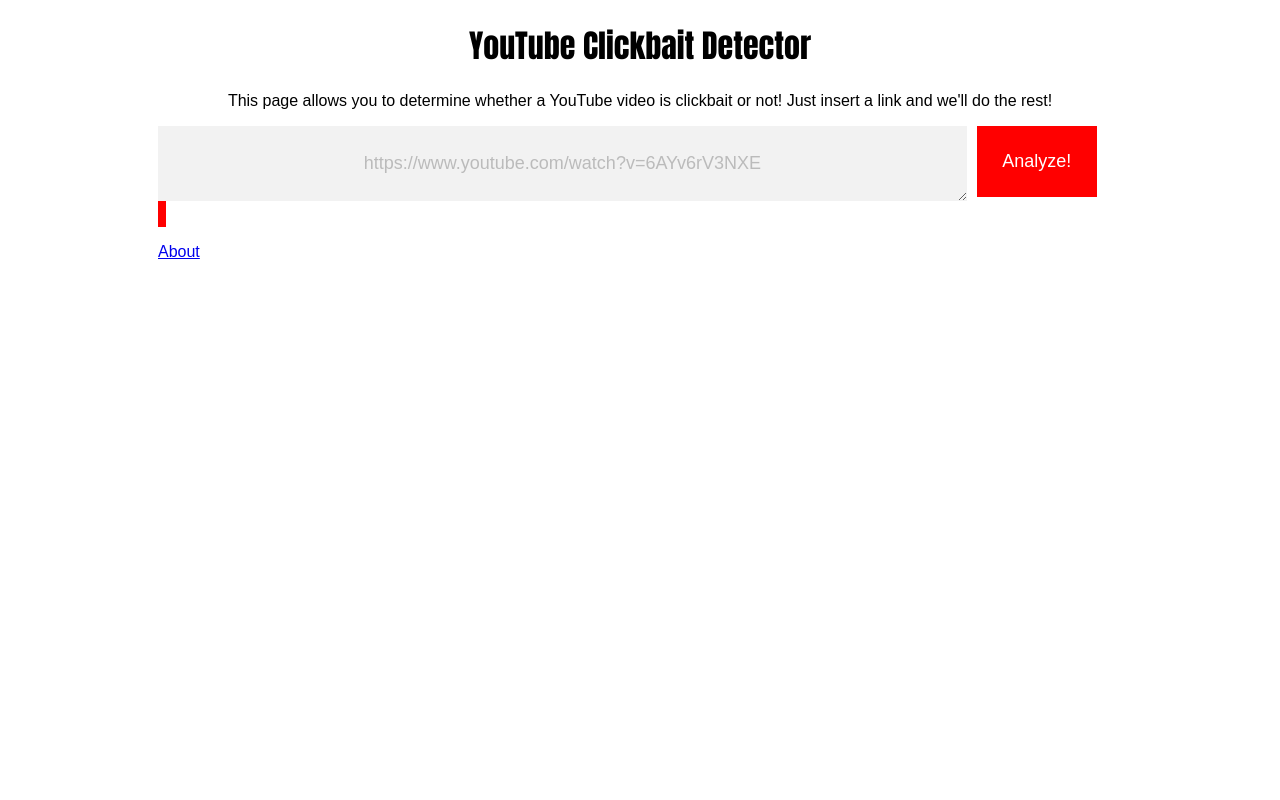
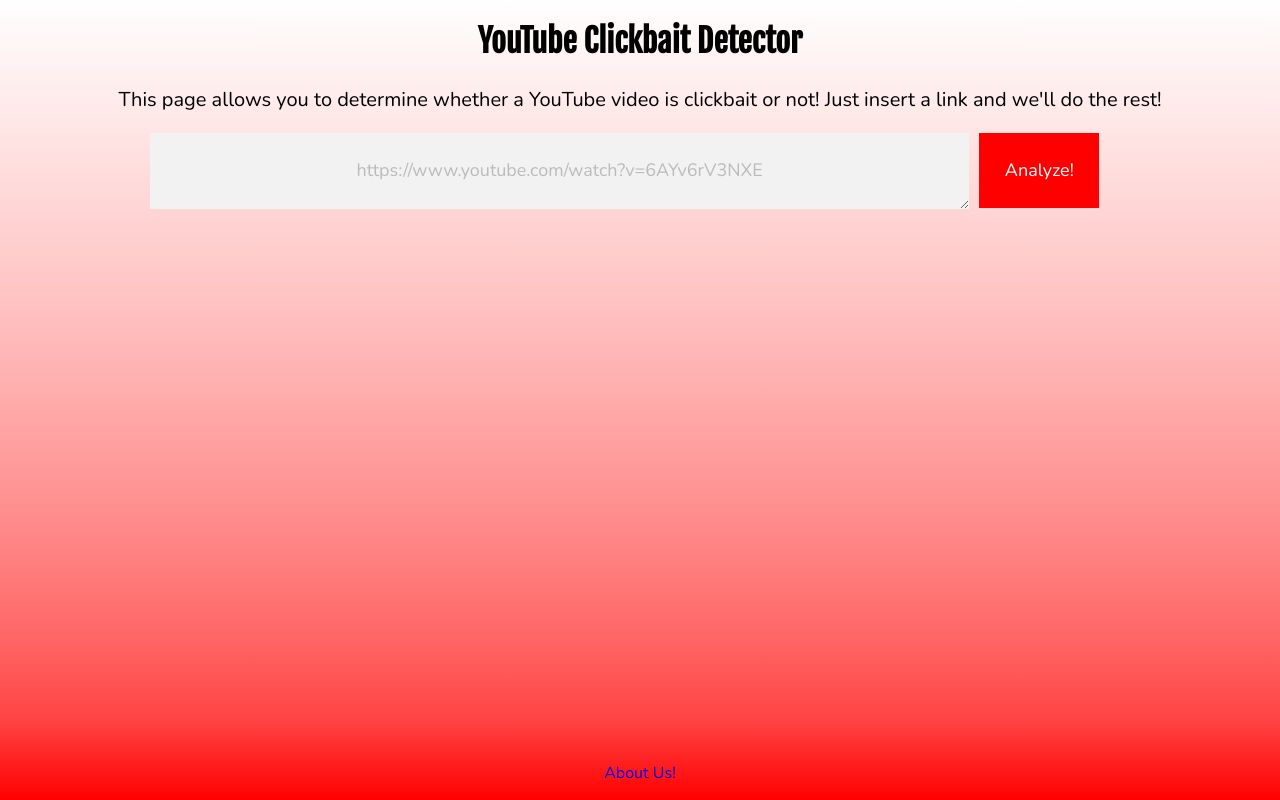
Before and after one commit to xiyang98/clickbait, a Flask app: page / in a window 1280 px wide. Run offline with Flask 2, Linux system fonts and the light colour scheme.

Commit message:
design and fonts pt 1

```diff
--- a/static/clickbaitHomeStyle.css
+++ b/static/clickbaitHomeStyle.css
@@ -1,20 +1,47 @@
+.about {
+    bottom: 0;
+    left: 0;
+    padding: 1rem;
+    position: absolute;
+    right: 0;
+    text-align: center;
+}
+
+#grad {
+    background-image: linear-gradient(to top, red, 30%, white);
+    background-size: auto;
+    width: 100%;
+    height: 100%;
+    position: fixed;
+    left: 0px;
+    top: 0px;
+    z-index: -1;
+}
+
 .aboutLink {
-    margin-left: 150px;
-    position: fixed;
-    text-align: center;
+    text-decoration: none;
+}
+
+.aboutLink:visited {
+    color: black;
+}
+
+.aboutLink:hover {
+    color: blanchedalmond;
 }
 
 .analyzeButton {
     background-color:red;
     border: none;
     color: white;
+    font-family: 'Nunito', sans-serif;
     font-size: 18px;
     margin-left: 10px;
     padding: 2%;
 }
 
 body {
-    font-family: Arial;
+    font-family: 'Nunito', sans-serif;
 }
 
 h1 {
@@ -23,7 +50,7 @@
 
 .homeTitle {
     color: black;
-    font-family: Impact;
+    font-family: 'Fjalla One', sans-serif;
     text-decoration: none;
 }
 
@@ -32,7 +59,7 @@
     border: none;
     color:#bbbbbb;
     float: left;
-    font:18px/24px Arial;
+    font:18px/24px 'Nunito', sans-serif;
     height: 25px;
     margin-left: 150px;
     padding: 2%;
@@ -42,18 +69,22 @@
 
 .intro {
     color: black;
-    font-family: Arial, Helvetica, sans-serif;
+    font-family: 'Nunito', sans-serif;
+    font-size: 20px;
     text-align: center;
 }
 
-#progress {
-    margin-left: 150px;
+#predictions {
+    padding: 25px 25px 25px 150px;
     text-align: center;
-    width: 60%;
+    width: 71%;
 }
 
 #progressBar {
     background-color: red;
+    color: white;
+    border-radius: 15px;
     height: 30px;
-    width: 1%;
+    text-align: center;
+    width: 0%;
 }
--- a/templates/clickbaitAbout.html
+++ b/templates/clickbaitAbout.html
@@ -17,6 +17,10 @@
     </h1>
   </div>
 
+  <div class="backButton">
+    <a href="/" title="Home" class="homeLink">Home</a>
+  </div>
+
   <script src="https://code.jquery.com/jquery-3.3.1.min.js"></script>
   <script>
 
--- a/templates/clickbaitHome.html
+++ b/templates/clickbaitHome.html
@@ -5,9 +5,13 @@
 
   <link rel= "stylesheet" type= "text/css" href= "static/clickbaitHomeStyle.css">
 
+  <link href="https://fonts.googleapis.com/css?family=Fjalla+One" rel="stylesheet">
+  <link href="https://fonts.googleapis.com/css?family=Nunito" rel="stylesheet">
 </head>
 
 <body>
+
+  <div id="grad">
 
   <div class="header">
     <h1>
@@ -26,14 +30,15 @@
     <button class="analyzeButton" onclick="apiRequest()"> Analyze! </button>
   </div>
 
-  <div id="progress">
-    <div id="progressBar"></div>
+  <div id="predictions">
+    <div id="progressBar"> </div>
   </div>
 
-  <p id="predictions"> </p>
+  </div>
 
+  <!--<p id="predictions"> </p>-->
   <div class="about">
-    <a href="/about" title="About" class="aboutLink">About</a>
+    <a href="/about" title="About" class="aboutLink">About Us!</a>
   </div>
 
   <script src="https://code.jquery.com/jquery-3.3.1.min.js"></script>
@@ -57,14 +62,14 @@
           console.log("Got the prediction result!");
           console.log(data);
           prediction = data.predictions * 100;
-          document.getElementById("progress").innerHTML = "";
+          document.getElementById("predictions").innerHTML = "";
           $("#predictions").text("This video is " + prediction + "% likely to be clickbait");
         },
         error: data => {
           console.error("There was an error!");
           console.error(data);
           console.log(userUrl);
-          document.getElementById("progress").innerHTML = "";
+          document.getElementById("predictions").innerHTML = "";
           $("#predictions").text("There was an error! Please check the URL you inputted or try anotha one :~)");
         }
       })
@@ -76,7 +81,7 @@
 
     function move() {
       var elem = document.getElementById("progressBar");
-      var width = 1;
+      var width = 0;
       var id = setInterval(frame, 30);
       function frame() {
         if (width >= 100) {
```
Also changed, not shown: static/clickbaitAboutStyle.css (+21 -0 lines).
